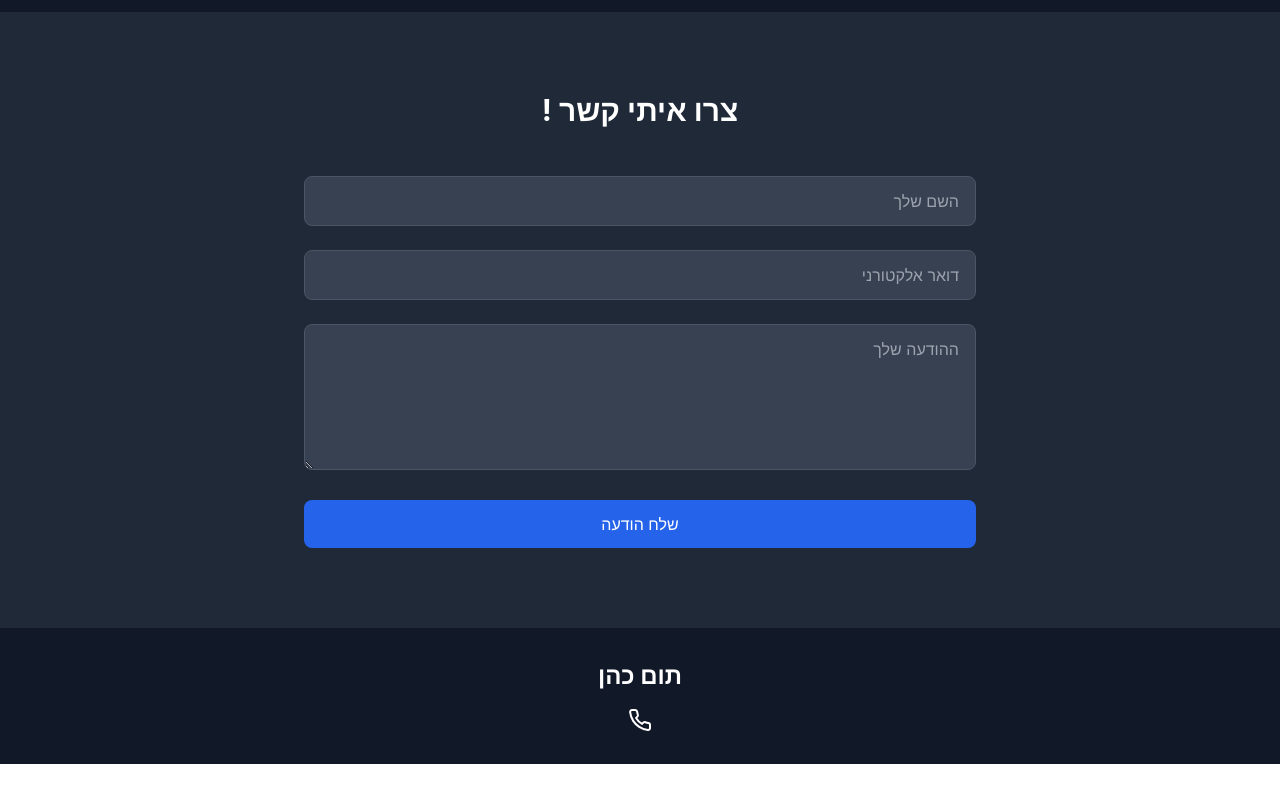
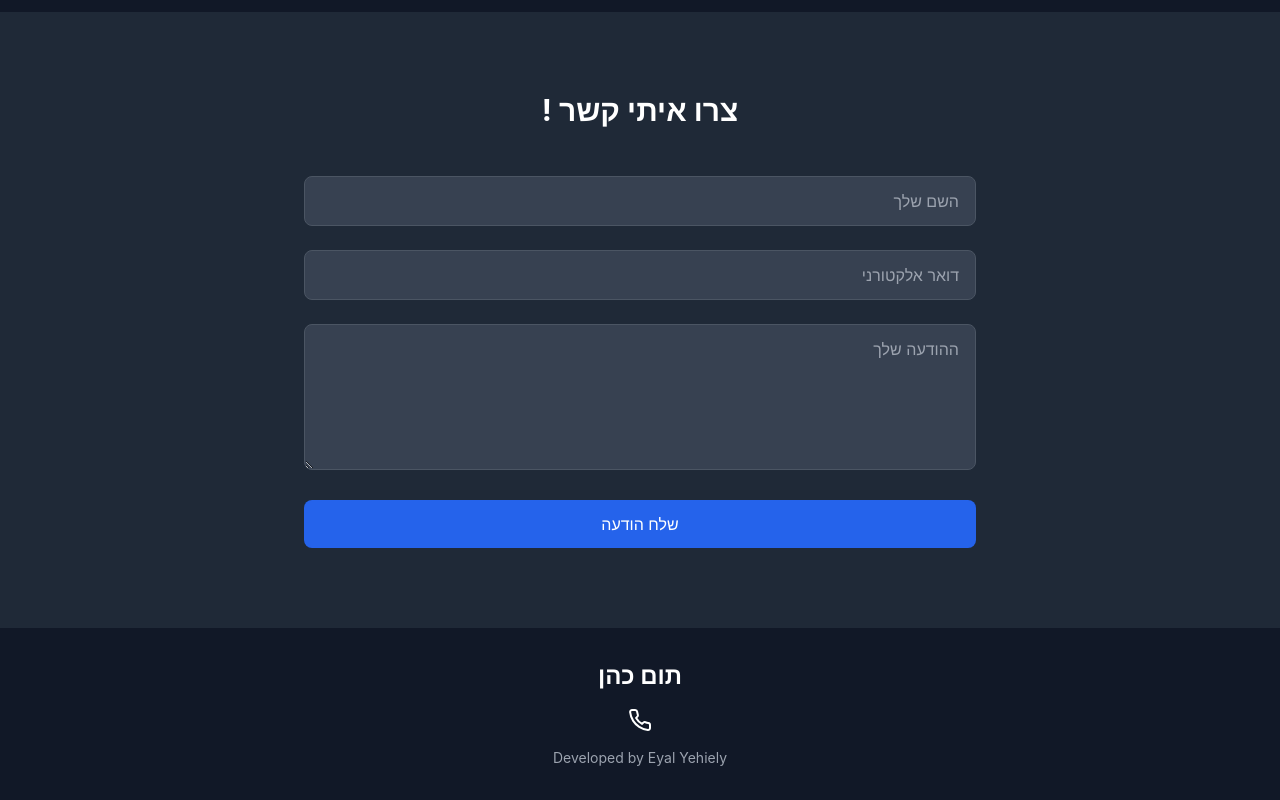
Before and after one commit to TomCohenCrop/frontend, a React (Vite) app: page / in a window 1280 px wide. Shown: the part 2935-3735 px from the top of the page. Before the commit the page ends 3699 px from the top, so only its background shows below. Built offline with nearby package versions, Linux system fonts and the light colour scheme; no server answers.

Commit message:
Add developer attribution to footer

```diff
--- a/src/App.jsx
+++ b/src/App.jsx
@@ -599,6 +599,17 @@ function App() {
                 <Phone className="w-6 h-6" />
               </a>
             </div>
+            <div className="mt-4 text-sm text-gray-600 dark:text-gray-400">
+            Developed by {" "}
+              <a
+                href="https://eyalyehiely.up.railway.app/"
+                target="_blank"
+                rel="noopener noreferrer"
+                className="hover:text-blue-600 dark:hover:text-blue-400 transition-colors"
+              >
+                Eyal Yehiely
+              </a>
+            </div>
           </div>
         </div>
       </footer>
```
